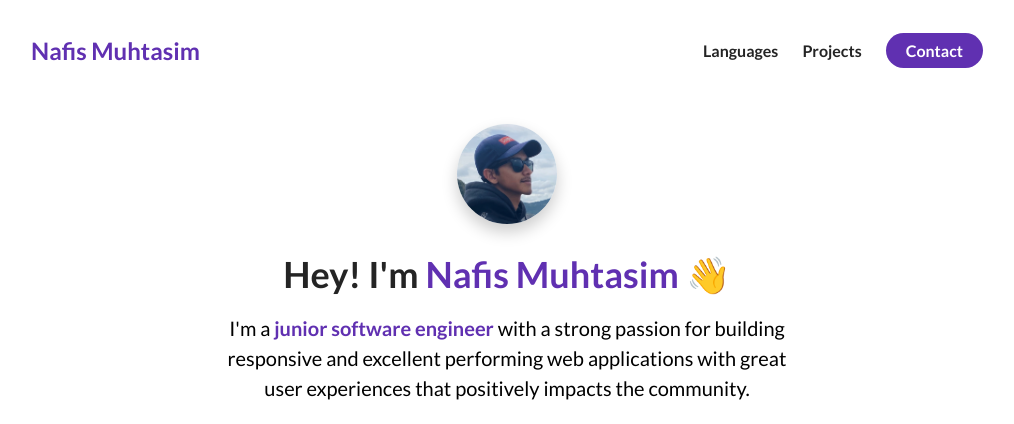
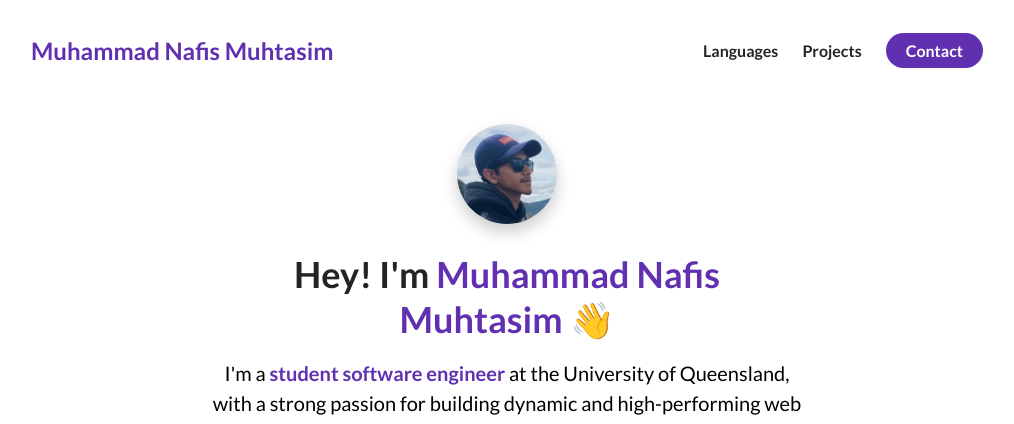
Before and after one commit to Nafis05/E-portfolio, a plain HTML site: page index.html in a window 1280 px wide. Shown: the top 424 px of the page, without its empty margins (133-1147 px from the left). Drawn offline with Linux system fonts and the light colour scheme.

Commit message:
Update personal information in index.html

```diff
--- a/index.html
+++ b/index.html
@@ -11,7 +11,7 @@
   <body>
     <section id="about-me">
         <nav>
-            <div class="personal__logo">Nafis Muhtasim</div>
+            <div class="personal__logo">Muhammad Nafis Muhtasim</div>
             <ul class="nav__link--list">
                 <li class="nav__link">
                     <a href="#languages" class="
@@ -42,13 +42,13 @@
                         <img src="./assets/me.jpg" class="about-me__picture" alt="Picture of Me">
                     </figure>
                     <h1 class="about-me__info--title">
-                        Hey! I'm <span class="text--purple">Nafis Muhtasim</span>&nbsp;<span class="wave">👋</span>
+                        Hey! I'm <span class="text--purple">Muhammad Nafis Muhtasim</span>&nbsp;<span class="wave">👋</span>
                     </h1>
                     <p class="about-me__info--para">
-                        I'm a <strong class="text--purple">junior software engineer</strong> with a strong passion for building responsive and excellent performing web applications with great user experiences that positively impacts the community.
+                        I'm a <strong class="text--purple">student software engineer</strong> at the University of Queensland, with a strong passion for building dynamic and high-performing web applications that deliver excellent user experiences and positively impact the community.
                     </p>
                     <div class="about-me__links">
-                        <a href="" class="about-me__link">
+                        <a href="www.linkedin.com/in/muhammad-nafis-muhtasim" class="about-me__link">
                             <i class="fab fa-linkedin-in"></i>
                         </a>
                         <a href="" class="about-me__link">
```
